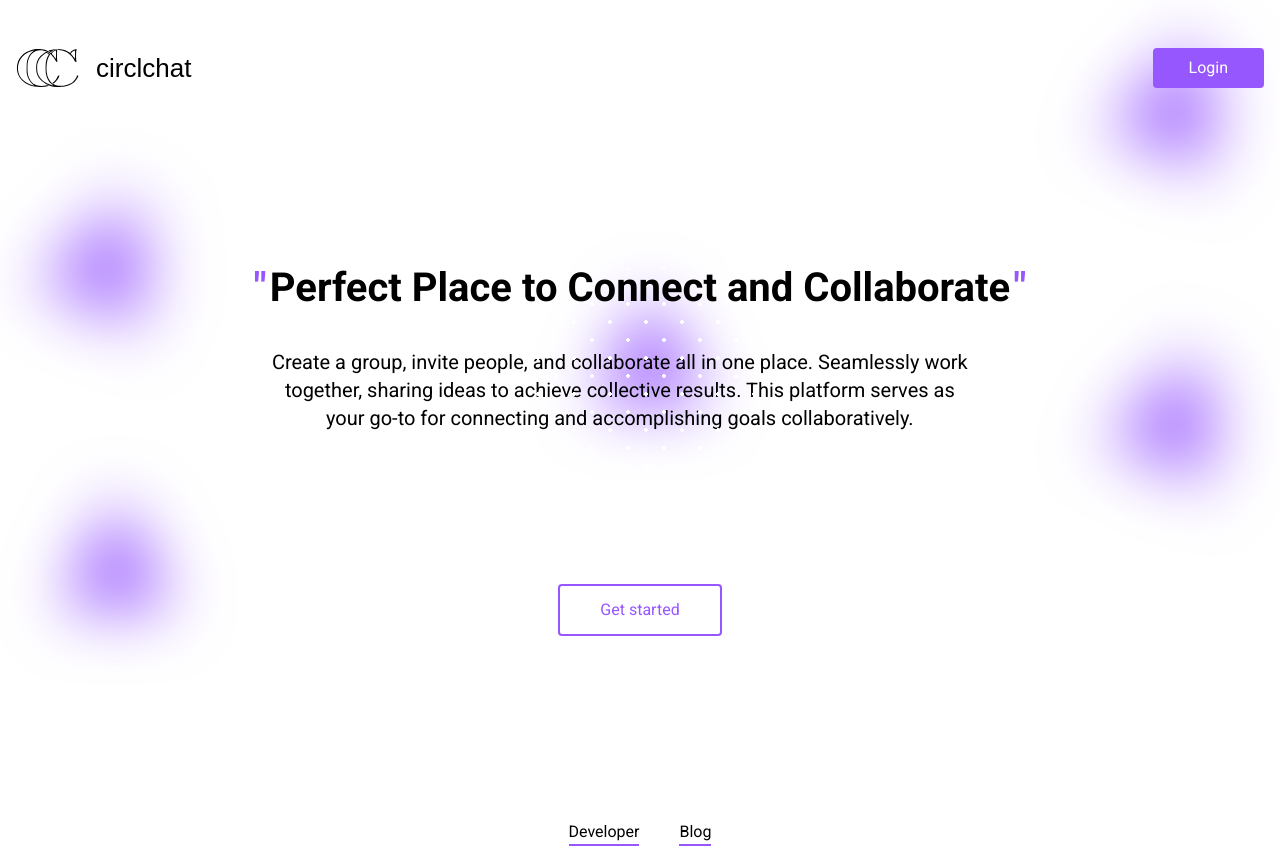
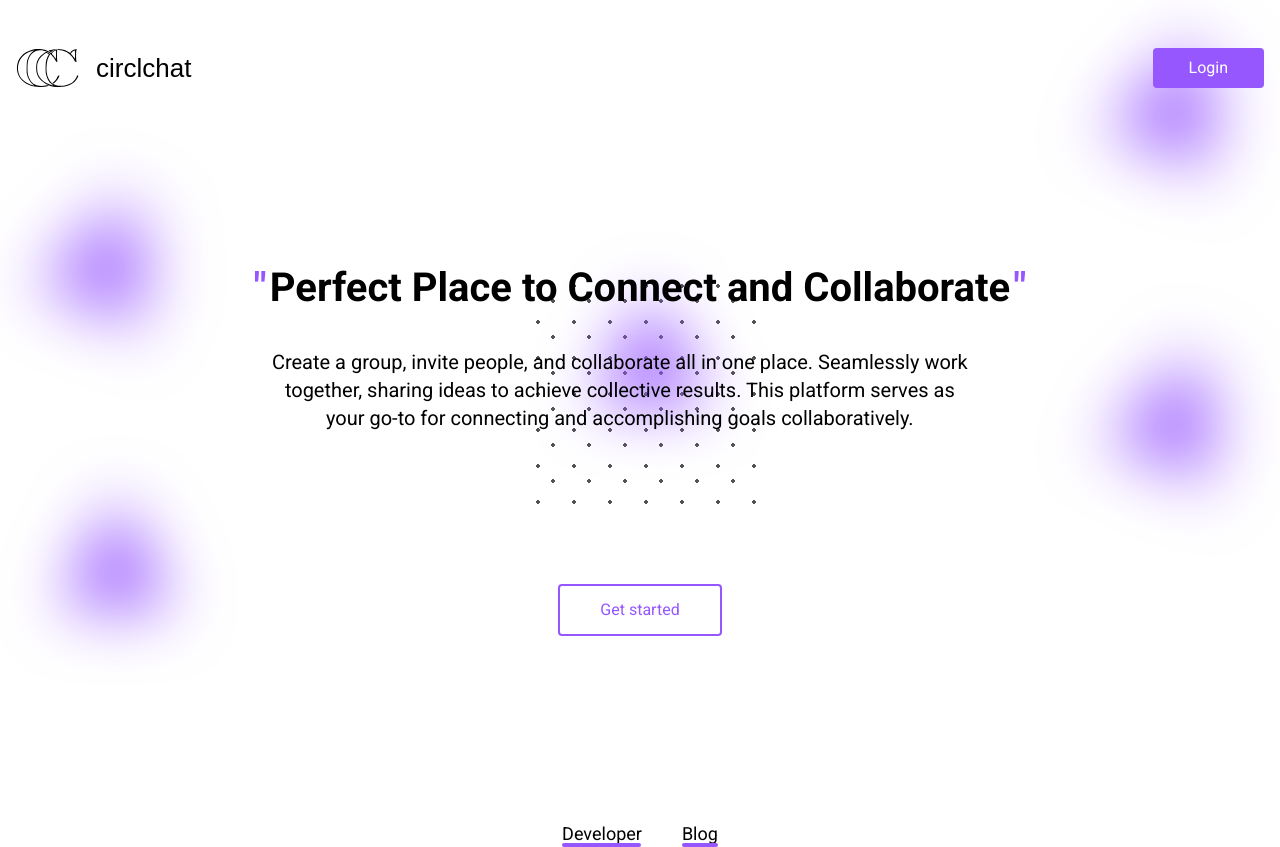
Before and after one commit to MaheshGitH/circlchat, a Next.js app: page / in a window 1280 px wide. Built offline with nearby package versions, Linux system fonts and the light colour scheme; a web font is replaced by a local one.

Commit message:
feat: Add hover effect

```diff
--- a/app/components/Background/DotPattern.tsx
+++ b/app/components/Background/DotPattern.tsx
@@ -4,7 +4,7 @@ import styles from "./styles.module.css";
 const DotPattern = () => {
   return (
     <div
-      className={`${styles.dotPattern} lg:size-60 absolute self-center`}
+      className={`${styles.dotPattern} lg:size-60 absolute -z-3 0 self-center -z-40`}
     ></div>
   );
 };
--- a/app/components/Background/styles.module.css
+++ b/app/components/Background/styles.module.css
@@ -1,9 +1,9 @@
 .dotPattern {
-  background-image: radial-gradient(#ffffff 2px, transparent 2px),
-    radial-gradient(#ffffff 2px, transparent 2px);
+  background-image: radial-gradient(#535353 2px, transparent 2px),
+    radial-gradient(#535353 2px, transparent 2px);
   background-size: 36px 36px;
-  background-position: 0 0, 18px 18px;
-  background-color: rgba(255, 255, 255, 0);
+  background-position: 0 0, 15px 15px;
+  background-color: transparent;
 }
 
 .blob {
--- a/app/components/NavBar/LogIn.tsx
+++ b/app/components/NavBar/LogIn.tsx
@@ -3,7 +3,9 @@ import React from "react";
 const LogIn = () => {
   return (
     <span className="flex items-center pr-4">
-      <button className="bg-primary px-9 py-2 rounded text-white">Login</button>
+      <button className="bg-primary duration-150 lg:hover:bg-purple-700 px-9 py-2 rounded text-white">
+        Login
+      </button>
     </span>
   );
 };
--- a/app/components/WelcomeArea/AdditionalLink.tsx
+++ b/app/components/WelcomeArea/AdditionalLink.tsx
@@ -3,8 +3,14 @@ import React from "react";
 const AdditionalLink = () => {
   return (
     <div className="mt-10 flex justify-center gap-10">
-      <button className="border-b-2 border-primary">Developer</button>
-      <button className="border-b-2 border-primary">Blog</button>
+      <button className="relative group text-[16px] lg:text-[18px]">
+        Developer
+        <span className="absolute w-[73px] lg:w-[79px] h-[4px] bg-primary rounded bottom-0 left-0 duration-150 lg:group-hover:w-0" />
+      </button>
+      <button className="relative group text-[16px] lg:text-[18px]">
+        Blog
+        <span className="absolute w-[33px] lg:w-[36px] h-[4px] bg-primary rounded bottom-0 left-0 duration-150 lg:group-hover:w-0" />
+      </button>
     </div>
   );
 };
--- a/app/components/WelcomeArea/GetStartedBtn.tsx
+++ b/app/components/WelcomeArea/GetStartedBtn.tsx
@@ -3,8 +3,9 @@ import React from "react";
 const GetStartedBtn = () => {
   return (
     <div className=" flex justify-center">
-      <button className="border-[2px] backdrop-blur-2xl px-10 py-3 rounded primary border-primary">
+      <button className="border-[2px] backdrop-blur-2xl px-10 py-3 rounded primary border-primary relative group lg:hover:text-white duration-150">
         Get started
+        <span className="bg-primary absolute left-0 top-0 bottom-0 right-40 duration-200 lg:group-hover:right-0 -z-20"></span>
       </button>
     </div>
   );
```
